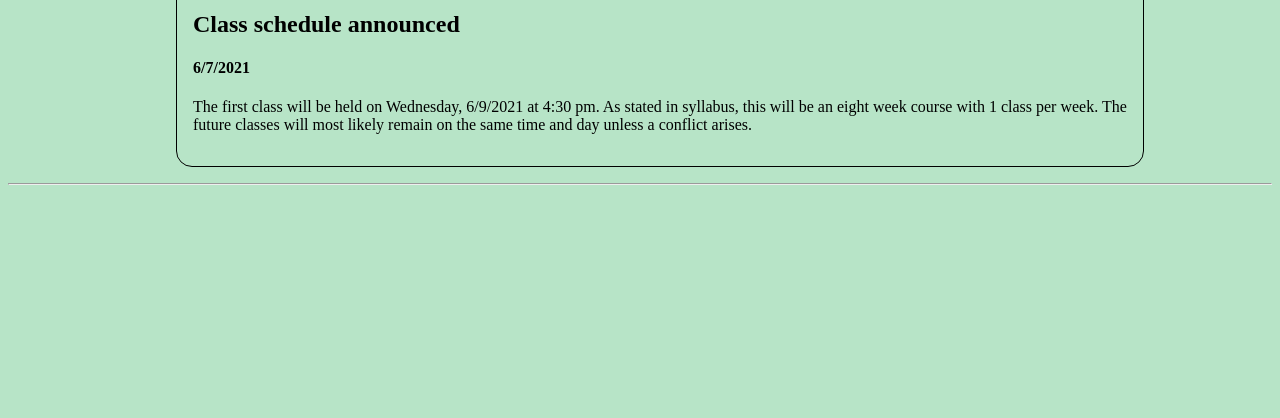
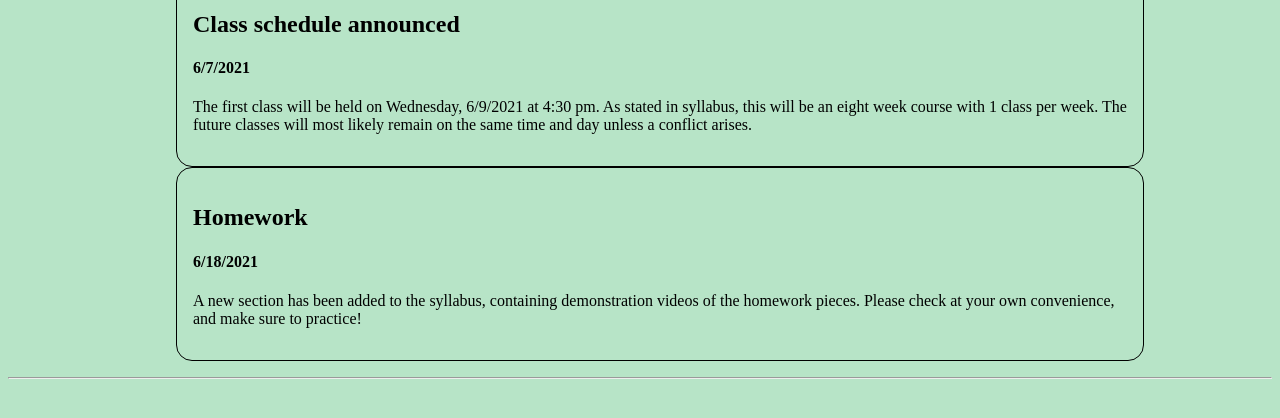
Before and after one commit to pzjiang/hulusi, a Gatsby site: page /announcements in a window 1280 px wide. Shown: the part 90-508 px from the top of the page. Built offline with nearby package versions, Linux system fonts and the light colour scheme; Gatsby itself is replaced by a stand-in of ours.

Commit message:
new announcement made

```diff
--- a/src/pages/announcements.js
+++ b/src/pages/announcements.js
@@ -11,6 +11,11 @@ const information = [
         content: "The first class will be held on Wednesday, 6/9/2021 at 4:30 pm. As stated in syllabus, this will be an eight week course with 1 class per week. The future classes will most likely remain on the same time and day unless a conflict arises.",
 
     },
+    {
+        title: "Homework",
+        date: "6/18/2021",
+        content: "A new section has been added to the syllabus, containing demonstration videos of the homework pieces. Please check at your own convenience, and make sure to practice!",
+    }
 ]
 
 const AnnouncementPage = () => {
```
